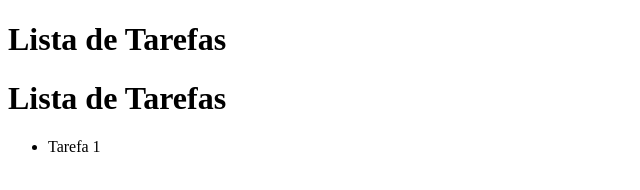
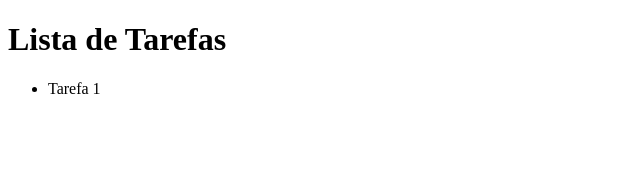
Before and after one commit to luanagil-source/ListaDeTarefas, a plain HTML site: page index.html in a window 1280 px wide. Shown: the whole page, without its empty margins (0-640 px from the left). Drawn offline with Linux system fonts and the light colour scheme.

Commit message:
exclusão erro

```diff
--- a/index.html
+++ b/index.html
@@ -9,7 +9,7 @@
     <header>
         <h1>Lista de Tarefas</h1>
     </header>
-    <h1>Lista de Tarefas</h1>
+
     <ul>
         <li>Tarefa 1</li>
     </ul>
```
